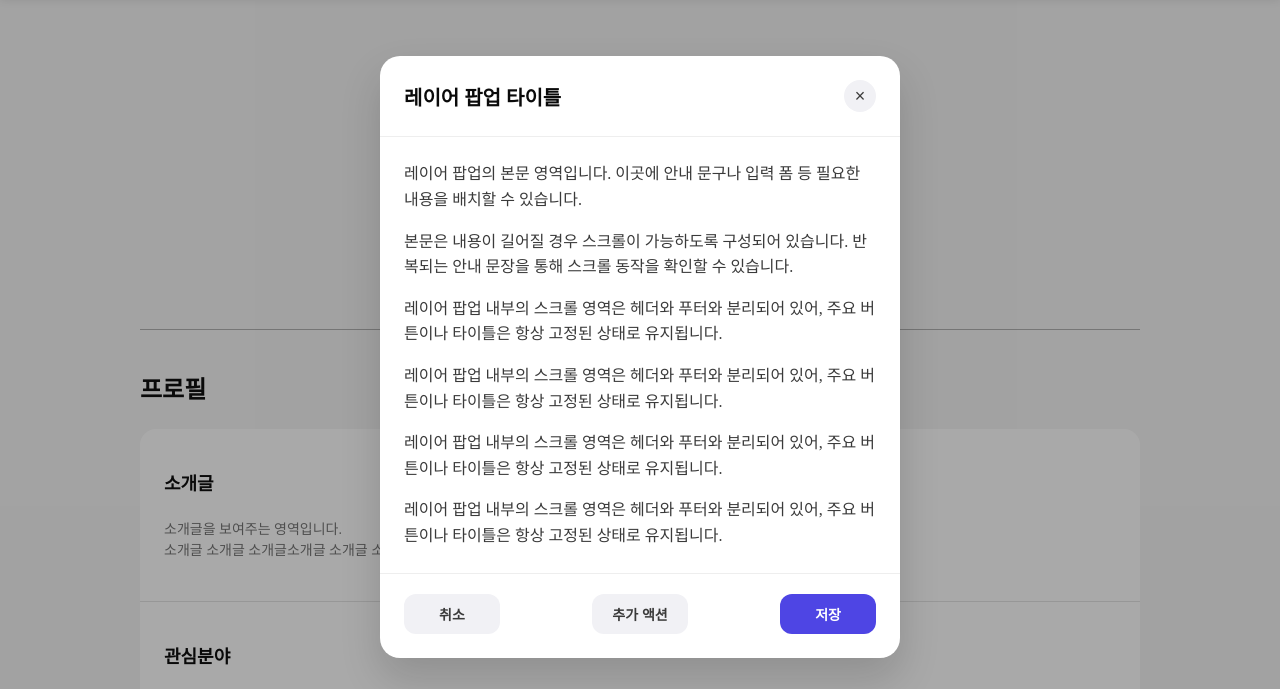
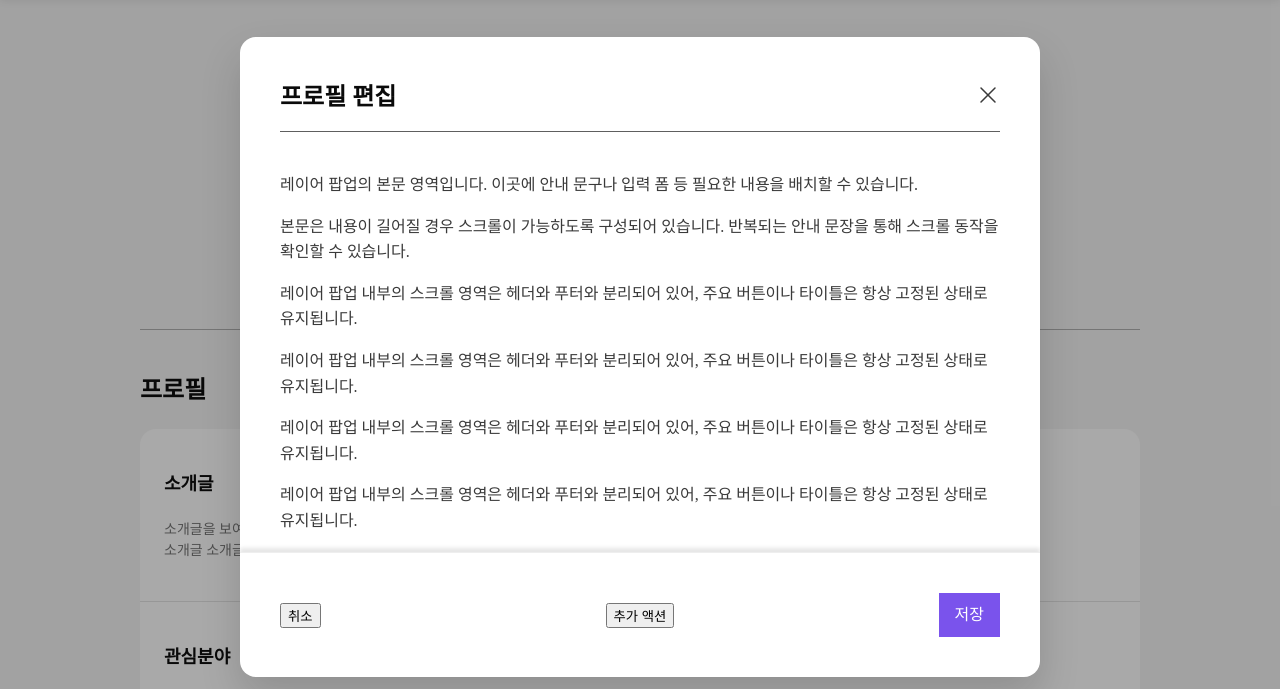
Before and after one commit to Pyo-hogeun/stich, a website: page pages/MY/my_01_002_p.html in a window 1280 px wide. Shown: the part 83-772 px from the top of the page. Drawn offline with Linux system fonts and the light colour scheme.

Commit message:
feat : 마아페이지 > 프로필 수정 팝업

```diff
--- a/assets/style/scss/partial/_button.scss
+++ b/assets/style/scss/partial/_button.scss
@@ -2,43 +2,34 @@
 [class*=btn-]{
   display: inline-block;
 }
-.btn.border{
+.btn{
+
   display: inline-flex;
   align-items: center;
   height: 28px;
   padding: 0 12px;
-  border: 1px solid $Line_Normal;
-  border-radius: 8px;
-  background-color: #FFFFFF;
   font-size: 12px;
   line-height: 1;
   vertical-align: middle;
-  img{
-    margin-right: 4px;
+  white-space: nowrap;
+  &.border{
+    border: 1px solid $Line_Normal;
+    border-radius: 8px;
+    background-color: #FFFFFF;
+    img{
+      margin-right: 4px;
+    }
   }
   &.submit{
     height: 44px;
-    display: inline-flex;
-    align-items: center;
     padding: 0 16px;
     font-size: 16px;
-    border-radius: 8px;
   }
-}
-.btn.filled{
-  &.submit{
-    height: 44px;
-    display: inline-flex;
-    align-items: center;
-    padding: 0 16px;
+  &.filled{
+    border: 0;
     color: #FFF;
     background-color: $primaryColor;
-    border-radius: 8px;
-    font-size: 16px;
   }
-}
-.btn{
-  white-space: nowrap;
   &.underline{
     position: relative;
     background-color: transparent;
@@ -47,6 +38,8 @@
     border-style: solid;
     border-color: $Title_Dark;
     color: $Title_Dark;
+    height: auto;
+    padding: 2px 0;
     &__icon{
       margin-left: 20px;
       .icon{
@@ -55,4 +48,8 @@
       }
     }
   }
+  &-primary{
+    background-color: $primaryColor;
+    color: #FFFFFF;
+  }
 }
--- a/assets/style/scss/partial/_form_list.scss
+++ b/assets/style/scss/partial/_form_list.scss
@@ -7,6 +7,9 @@
     margin-bottom: 16px;
     &:last-child{
       margin-bottom: 0;
+    }
+    .add-btn{
+      margin-left: 8px;
     }
   }
   &__label{
--- /dev/null
+++ b/assets/style/scss/partial/_layer_popup.scss
@@ -0,0 +1,97 @@
+@use 'variables' as *;
+.layer-dimmed {
+  position: fixed;
+  inset: $gnbHeight 0 0;
+  display: flex;
+  align-items: center;
+  justify-content: center;
+  padding: 40px 20px;
+  background: rgba(10, 10, 10, 0.35);
+  z-index: 900;
+}
+
+.layer-popup {
+  width: 800px;
+  max-width: 100%;
+  max-height: calc(100vh - 160px);
+  display: flex;
+  flex-direction: column;
+  background: #FFFFFF;
+  border-radius: 16px;
+  box-shadow: 0 20px 40px rgba(10, 10, 10, 0.16);
+  overflow: hidden;
+}
+
+.layer-popup__header {
+  display: flex;
+  position: relative;
+  align-items: center;
+  justify-content: space-between;
+  gap: 12px;
+  padding: 40px 40px 20px;
+  &:after{
+    content: '';
+    position: absolute;
+    bottom: 0;
+    left: 40px;
+    right: 40px;
+    display: block;
+    border-bottom: 1px solid #5E5E5E;
+  }
+}
+
+.layer-popup__title {
+  flex: 1 1 auto;
+  font-size: 24px;
+  font-weight: 700;
+  color: $Title_Dark;
+}
+
+.layer-popup__close {
+  flex: none;
+  width: 24px;
+  height: 24px;
+  border: none;
+  padding: 0;
+  background-color: transparent;
+  cursor: pointer;
+}
+
+.layer-popup__body {
+  flex: 1 1 auto;
+  padding: 40px;
+  overflow: auto;
+  color: #3A3A3A;
+  line-height: 1.6;
+}
+
+.layer-popup__body p + p {
+  margin-top: 16px;
+}
+
+.layer-popup__footer {
+  display: flex;
+  align-items: center;
+  gap: 16px;
+  padding: 40px;
+  border-top: 1px solid #EEEEEE;
+  box-shadow: 0 -4px 4px 0 rgba(0, 0, 0, 0.10);
+}
+
+.layer-popup__footer > div {
+  flex: 1 1 0;
+  display: flex;
+  gap: 8px;
+}
+
+.layer-popup__footer-left {
+  justify-content: flex-start;
+}
+
+.layer-popup__footer-center {
+  justify-content: center;
+}
+
+.layer-popup__footer-right {
+  justify-content: flex-end;
+}
--- a/assets/style/scss/partial/_question_card.scss
+++ b/assets/style/scss/partial/_question_card.scss
@@ -23,6 +23,9 @@
     justify-content: space-between;
     align-items: center;
     gap: 12px;
+    .btn.underline__icon{
+      font-size: 12px;
+    }
   }
 
   &__header-left {
--- a/assets/style/scss/style.scss
+++ b/assets/style/scss/style.scss
@@ -6,6 +6,7 @@
 @use 'partial/progress_bar' as *;
 @use 'partial/heading' as *;
 @use 'partial/main_container' as *;
+@use 'partial/layer_popup' as *;
 @use 'partial/button' as *;
 @use 'partial/checkbox' as *;
 @use 'partial/radio' as *;
--- a/pages/MY/my_01_002_p.html
+++ b/pages/MY/my_01_002_p.html
@@ -8,115 +8,7 @@
   <link rel="stylesheet" href="../../assets/style/css/style.css">
   <link rel="stylesheet" href="../../assets/dist/js/bundle.css">
   <style>
-    .layer-dimmed {
-      position: fixed;
-      inset: 80px 0 0;
-      display: flex;
-      align-items: center;
-      justify-content: center;
-      padding: 40px 20px;
-      background: rgba(10, 10, 10, 0.35);
-      z-index: 900;
-    }
 
-    .layer-popup {
-      width: 520px;
-      max-width: 100%;
-      max-height: calc(100vh - 160px);
-      display: flex;
-      flex-direction: column;
-      background: #FFFFFF;
-      border-radius: 20px;
-      box-shadow: 0 20px 40px rgba(10, 10, 10, 0.16);
-      overflow: hidden;
-    }
-
-    .layer-popup__header {
-      display: flex;
-      align-items: center;
-      justify-content: space-between;
-      gap: 12px;
-      padding: 24px;
-      border-bottom: 1px solid #EEEEEE;
-    }
-
-    .layer-popup__title {
-      flex: 1 1 auto;
-      font-size: 20px;
-      font-weight: 700;
-      color: #0A0A0A;
-    }
-
-    .layer-popup__close {
-      flex: none;
-      width: 32px;
-      height: 32px;
-      border: none;
-      border-radius: 50%;
-      background: #F1F1F5;
-      color: #3A3A3A;
-      font-size: 18px;
-      cursor: pointer;
-    }
-
-    .layer-popup__body {
-      flex: 1 1 auto;
-      padding: 24px;
-      overflow: auto;
-      color: #3A3A3A;
-      line-height: 1.6;
-    }
-
-    .layer-popup__body p + p {
-      margin-top: 16px;
-    }
-
-    .layer-popup__footer {
-      display: flex;
-      align-items: center;
-      gap: 16px;
-      padding: 20px 24px 24px;
-      border-top: 1px solid #EEEEEE;
-    }
-
-    .layer-popup__footer > div {
-      flex: 1 1 0;
-      display: flex;
-      gap: 8px;
-    }
-
-    .layer-popup__footer-left {
-      justify-content: flex-start;
-    }
-
-    .layer-popup__footer-center {
-      justify-content: center;
-    }
-
-    .layer-popup__footer-right {
-      justify-content: flex-end;
-    }
-
-    .layer-popup__footer button {
-      min-width: 96px;
-      height: 40px;
-      padding: 0 16px;
-      border-radius: 12px;
-      border: none;
-      font-weight: 600;
-      font-size: 14px;
-      cursor: pointer;
-    }
-
-    .layer-popup__footer button.btn-gray {
-      background: #F1F1F5;
-      color: #3A3A3A;
-    }
-
-    .layer-popup__footer button.btn-primary {
-      background: #4E45E4;
-      color: #FFFFFF;
-    }
   </style>
 
 </head>
@@ -331,15 +223,13 @@
     </div>
   </main>
 
-
-
-
-
   <div class="layer-dimmed" role="dialog" aria-modal="true">
     <div class="layer-popup">
       <div class="layer-popup__header">
-        <h3 class="layer-popup__title">레이어 팝업 타이틀</h3>
-        <button type="button" class="layer-popup__close" aria-label="레이어 닫기">×</button>
+        <h3 class="layer-popup__title">프로필 편집</h3>
+        <button type="button" class="layer-popup__close" aria-label="레이어 닫기">
+          <img src="../../assets/images/icon_close_popup.svg" alt="">
+        </button>
       </div>
       <div class="layer-popup__body">
         <p>
@@ -369,7 +259,7 @@
           <button type="button" class="btn-gray">추가 액션</button>
         </div>
         <div class="layer-popup__footer-right">
-          <button type="button" class="btn-primary">저장</button>
+          <button type="button" class="btn filled btn-primary submit">저장</button>
         </div>
       </div>
     </div>
```
Also changed, not shown: pages/index.html (+1 -1 lines), assets/images/icon_close_popup.svg (added), assets/style/css/style.css.
